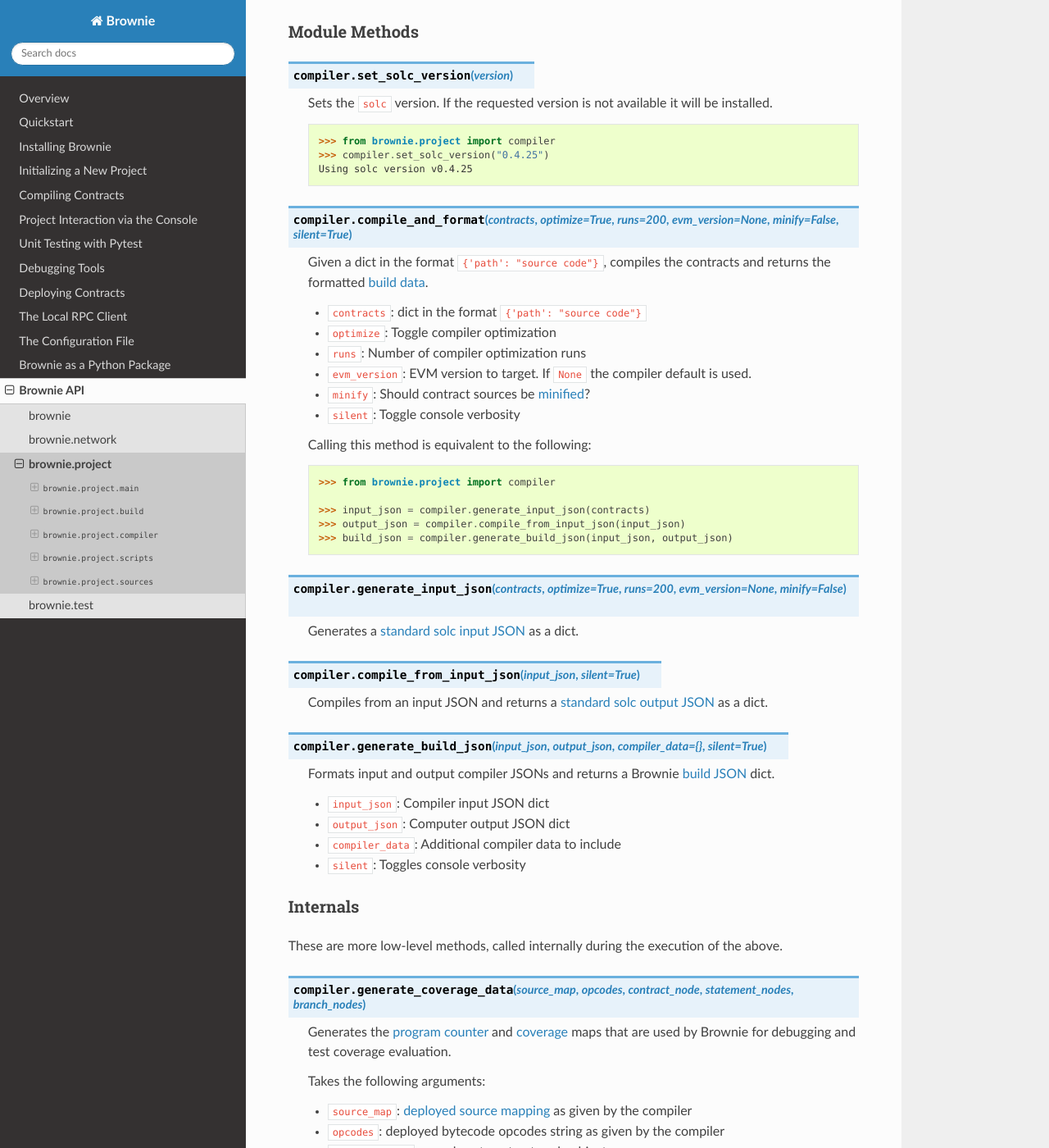
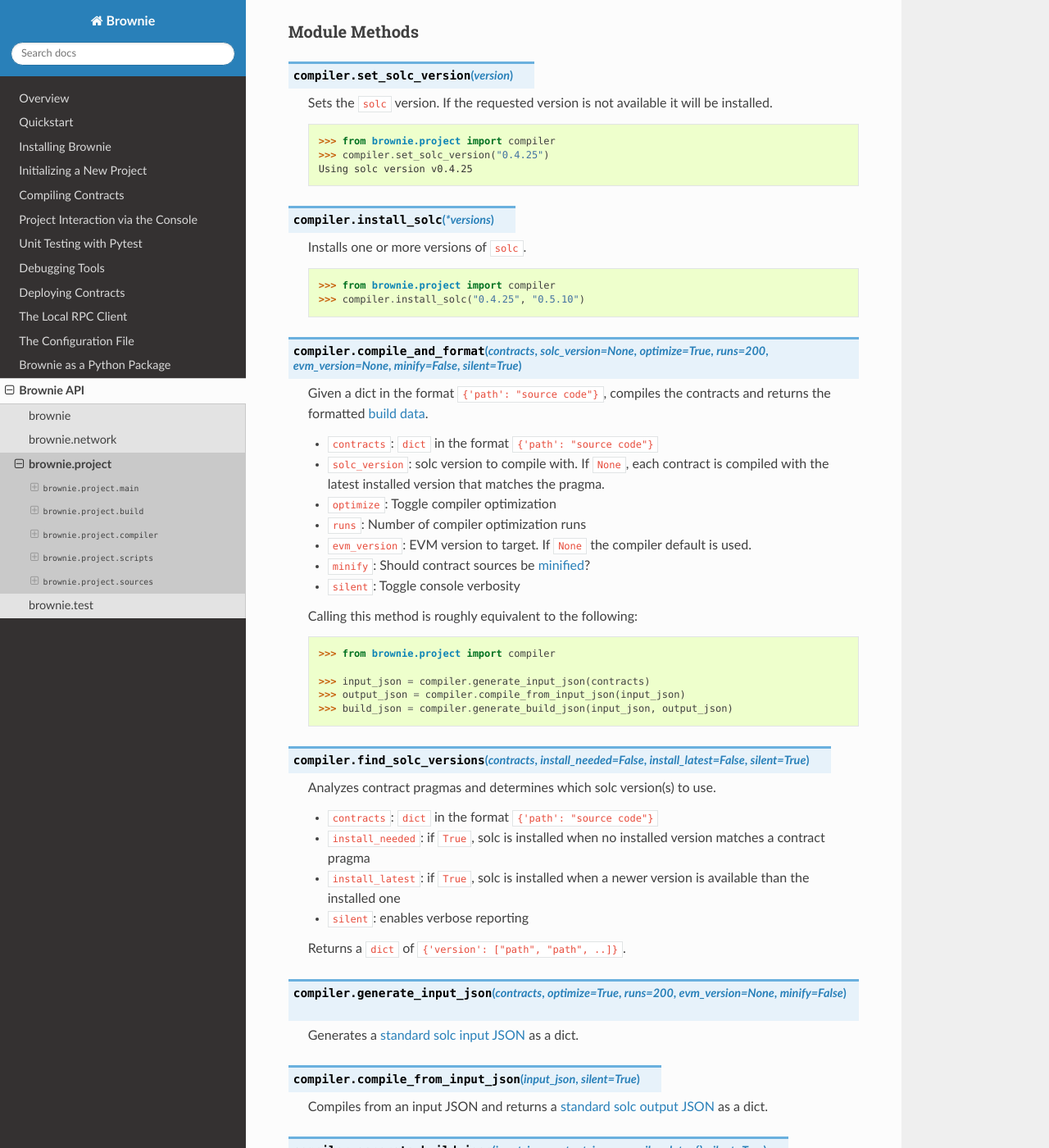
Before and after one commit to eth-brownie/brownie, a Sphinx documentation site: the page built from docs/api-project.rst, in a window 1280 px wide and 1400 px high, scrolled down 4541 px. Shown: the whole window at 82% size. Built offline with Sphinx 7.4.7 and the Read the Docs theme 2.0.0, drawn with Linux system fonts in a browser that asks for light colours; some of the changed text lies outside the part shown.

Commit message:
update docs

```diff
--- a/docs/api-brownie.rst
+++ b/docs/api-brownie.rst
@@ -269,7 +269,11 @@
 
 .. py:exception:: brownie.exceptions.IncompatibleSolcVersion
 
-    Raised if a project requires a version of solc ``<0.4.22``.
+    Raised when a project requires a version of solc that is not installed or not supported by Brownie.
+
+.. py:exception:: brownie.exceptions.PragmaError
+
+    Raised when a contract has no pragma directive, or a pragma which requires a version of solc that cannot be installed.
 
 types
 *****
--- a/docs/api-project.rst
+++ b/docs/api-project.rst
@@ -232,18 +232,29 @@
         >>> compiler.set_solc_version("0.4.25")
         Using solc version v0.4.25
 
-.. py:method:: compiler.compile_and_format(contracts, optimize=True, runs=200, evm_version=None, minify=False, silent=True)
+
+.. py:method:: compiler.install_solc(*versions)
+
+    Installs one or more versions of ``solc``.
+
+    .. code-block:: python
+
+        >>> from brownie.project import compiler
+        >>> compiler.install_solc("0.4.25", "0.5.10")
+
+.. py:method:: compiler.compile_and_format(contracts, solc_version=None, optimize=True, runs=200, evm_version=None, minify=False, silent=True)
 
     Given a dict in the format ``{'path': "source code"}``, compiles the contracts and returns the formatted `build data <compile-json>`_.
 
-    * ``contracts``: dict in the format ``{'path': "source code"}``
+    * ``contracts``: ``dict`` in the format ``{'path': "source code"}``
+    * ``solc_version``: solc version to compile with. If ``None``, each contract is compiled with the latest installed version that matches the pragma.
     * ``optimize``: Toggle compiler optimization
     * ``runs``: Number of compiler optimization runs
     * ``evm_version``: EVM version to target. If ``None`` the compiler default is used.
     * ``minify``: Should contract sources be `minified <sources-minify>`_?
     * ``silent``: Toggle console verbosity
 
-    Calling this method is equivalent to the following:
+    Calling this method is roughly equivalent to the following:
 
     .. code-block:: python
 
@@ -252,6 +263,17 @@
         >>> input_json = compiler.generate_input_json(contracts)
         >>> output_json = compiler.compile_from_input_json(input_json)
         >>> build_json = compiler.generate_build_json(input_json, output_json)
+
+.. py:method:: compiler.find_solc_versions(contracts, install_needed=False, install_latest=False, silent=True)
+
+    Analyzes contract pragmas and determines which solc version(s) to use.
+
+    * ``contracts``: ``dict`` in the format ``{'path': "source code"}``
+    * ``install_needed``: if ``True``, solc is installed when no installed version matches a contract pragma
+    * ``install_latest``: if ``True``, solc is installed when a newer version is available than the installed one
+    * ``silent``: enables verbose reporting
+
+    Returns a ``dict`` of ``{'version': ["path", "path", ..]}``.
 
 .. py:method:: compiler.generate_input_json(contracts, optimize=True, runs=200, evm_version=None, minify=False)
 
@@ -417,15 +439,6 @@
         >>> from brownie.project import sources
         >>> sources.clear()
 
-.. py:method:: sources.compile_paths(paths, optimize=True, runs=200, minify=False, evm_version=None, silent=False)
-
-    Compiles a list of contracts given in ``paths``. The contract sources must have already been loaded via ``sources.load``.
-
-    .. code-block:: python
-
-        >>> from brownie.project import sources
-        >>> sources.compile_paths(['contracts/Token.sol'])
-
 .. py:method:: sources.compile_source(source)
 
     Compiles source code given as a string and adds it to the available sources. The path will be set to ``<string-X>`` where X is an integer staring at one.
--- a/docs/compile.rst
+++ b/docs/compile.rst
@@ -16,17 +12,19 @@
 
 Each time the compiler runs, Brownie compares hashes of the contract source code against the existing compiled versions.  If a contract has not changed it will not be recompiled. If you wish to force a recompile of the entire project, use ``brownie compile --all``.
 
+.. _compile_settings:
+
 Compiler Settings
 =================
 
-The compiler version is set in ``brownie-config.json``. If the required version of solc is not present, it will be installed when Brownie loads.
+Settings for the compiler are found in ``brownie-config.json``:
 
 .. code-block:: javascript
 
     {
         "solc":{
             "version": "0.5.10",
-            "evm_version": "petersburg",
+            "evm_version": null,
             "optimize": true,
             "runs": 200,
             "minify_source": false
@@ -35,9 +33,51 @@
 
 Modifying any compiler settings will result in a full recompile of the project.
 
-If ``minify_source`` is ``true``, the contract source is minified before compiling. Brownie will then minify the source code before checking the hashes to determine if a recompile is necessary. This allows you to modify formatting and comments without triggering a recompile.
+Setting the Compiler Version
+----------------------------
+
+.. note::
+
+    Brownie supports Solidity versions ``>=0.4.22``.
+
+If a compiler version is set in the configuration file, all contracts in the project are compiled using that version. It is installed automatically if not already present. The version should be given as a string in the format ``0.x.x``.
+
+If the version is set to ``null``, Brownie looks at the `version pragma <https://solidity.readthedocs.io/en/v0.5.10/layout-of-source-files.html?highlight=pragma#version-pragma>`_ of each contract and uses the latest matching compiler version that has been installed. If no matching version is found, the most recent release is installed.
+
+Setting the version via pragma allows you to use multiple versions in a single project. When doing so, you may encounter compiler errors when a contract imports another contract that is meant to compile on a higher version. A good practice in this situation is to import `interfaces <https://solidity.readthedocs.io/en/v0.5.10/layout-of-source-files.html?highlight=pragma#version-pragma>`_ rather than actual contracts when possible, and set all interface pragmas as ``>=0.4.22``.
+
+The EVM Version
+---------------
+
+By default, ``evm_version`` is set to ``null``. Brownie uses ``byzantium`` when compiling versions ``<=0.5.4`` and ``petersburg`` for ``>=0.5.5``.
+
+If you wish to use a newer compiler version on a network that has not yet forked you can set the EVM version manually. Valid options are ``byzantium``, ``constantinople`` and ``petersburg``.
+
+See the `Solidity documentation <https://solidity.readthedocs.io/en/latest/using-the-compiler.html#setting-the-evm-version-to-target>`_ for more info on the different EVM versions.
+
+Compiler Optimization
+---------------------
+
+Compiler optimization is enabled by default. Coverage evaluation was designed using optimized contracts - there is no need to disable it during testing.
+
+See the `Solidity documentation <https://solidity.readthedocs.io/en/latest/miscellaneous.html#internals-the-optimiser>`_ for more info on the ``solc`` optimizer.
+
+Source Minification
+-------------------
+
+If ``minify_source`` is ``true``, the contract source is minified before compiling. Each time Brownie is loaded it will then minify the current source code before checking the hashes to determine if a recompile is necessary. This allows you to modify code formatting and comments without triggering a recompile, at the cost of increased load times from recalculating source offsets.
 
 .. _compile-json:
+
+Installing the Compiler
+=======================
+
+If you wish to manually install a different version of ``solc``:
+
+.. code-block:: python
+
+    >>> from brownie.project.compiler import install_solc
+    >>> install_solc("0.5.10")
 
 Build JSON Format
 =================
--- a/docs/test-rpc.rst
+++ b/docs/test-rpc.rst
@@ -14,7 +14,7 @@
 .. code-block:: javascript
 
     "development": {
-        "test_rpc": {
+        "test-rpc": {
             "cmd": "ganache-cli", // command to load the client - you can add any extra flags here as needed
             "port": 8545,  // port the client should listen on
             "gas_limit": 6721975,  // block gas limit
@@ -24,6 +24,8 @@
         },
         "host": "http://127.0.0.1:8545"
     }
+
+Brownie will launch or attach to the client when using any network that includes a ``test-rpc`` dictionary in it's settings.
 
 Each time Brownie is loaded, it will first attempt to connect to the ``host`` address to determine if the RPC client is already active.
 
```
Also changed, not shown: other parts of docs/compile.rst (+0 -4 lines), docs/config.rst (+15 -7 lines), 3 other files.
